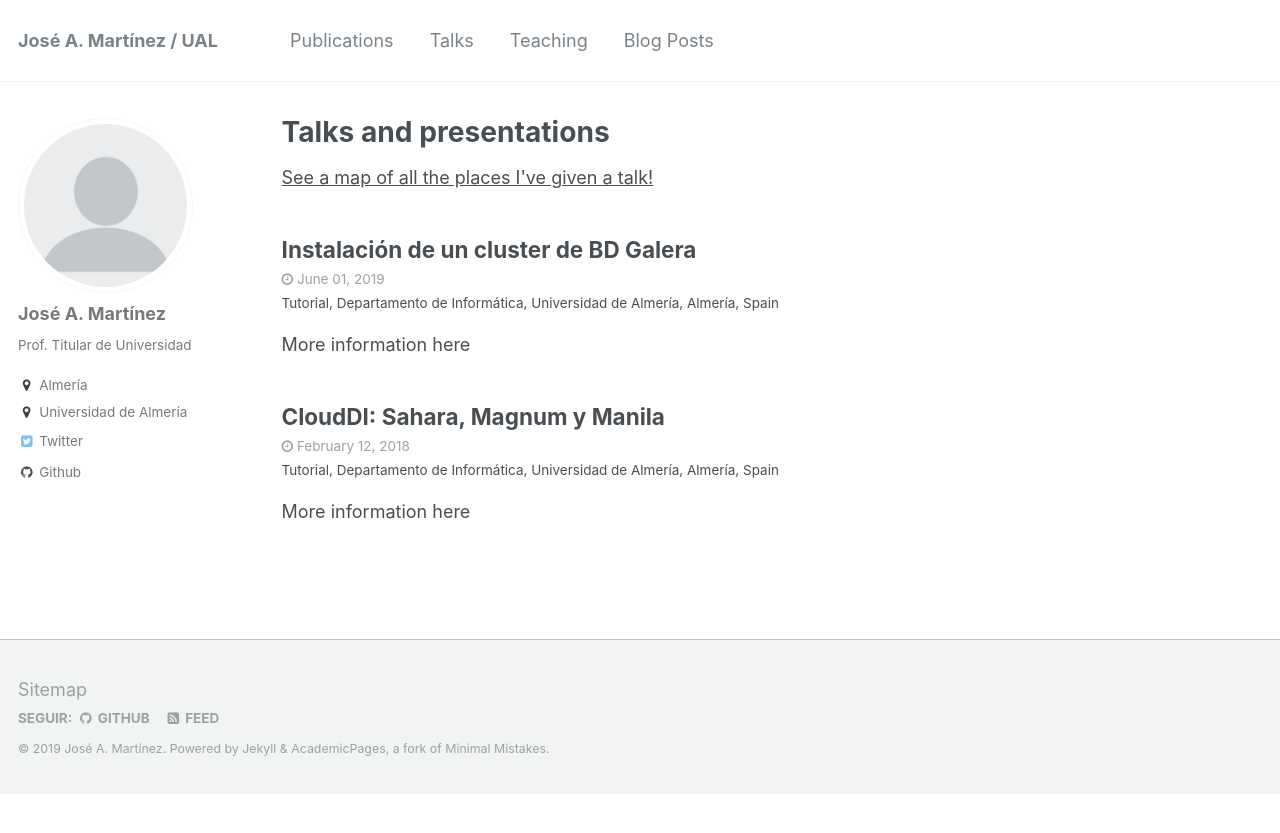
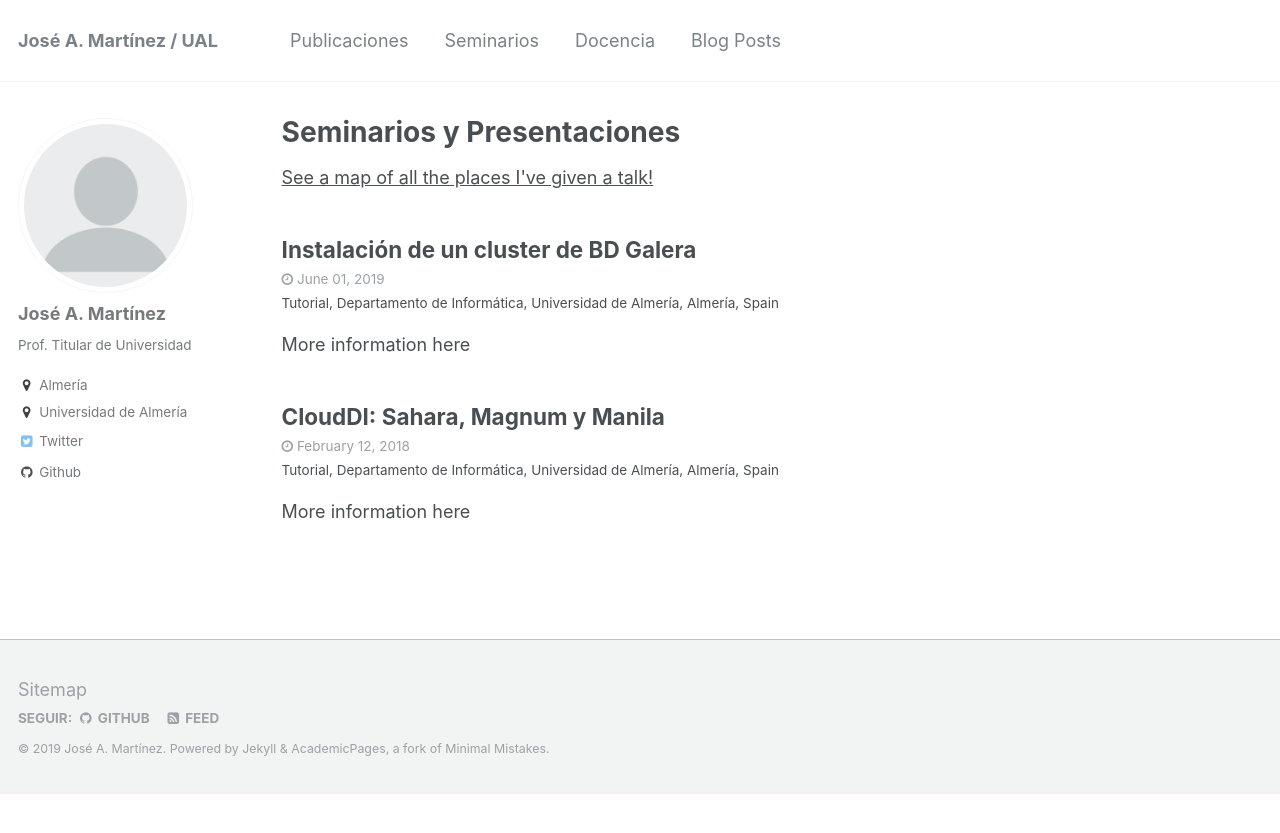
Before and after one commit to hpcjmart/hpcjmart.github.io, a Jekyll site: the page built from _pages/talks.html, in a window 1280 px wide. Shown: the top 833 px of the page. Built offline with Jekyll 4.4.1, drawn with Linux system fonts in a browser that asks for light colours.

Commit message:
Traduccion español menu

```diff
--- a/_data/navigation.yml
+++ b/_data/navigation.yml
@@ -1,12 +1,12 @@
 # main links links
 main:
-  - title: "Publications"
+  - title: "Publicaciones"
     url: /publications/
 
-  - title: "Talks"
+  - title: "Seminarios"
     url: /talks/
 
-  - title: "Teaching"
+  - title: "Docencia"
     url: /teaching/
 
   - title: "Blog Posts"
--- a/_pages/talks.html
+++ b/_pages/talks.html
@@ -1,6 +1,6 @@
 ---
 layout: archive
-title: "Talks and presentations"
+title: "Seminarios y Presentaciones"
 permalink: /talks/
 author_profile: true
 ---
```
